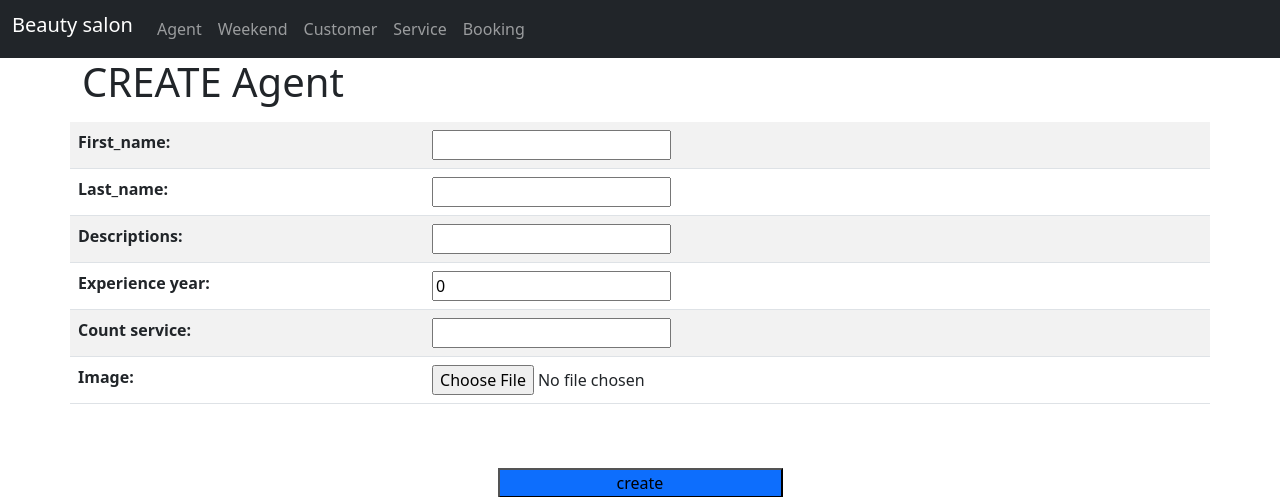
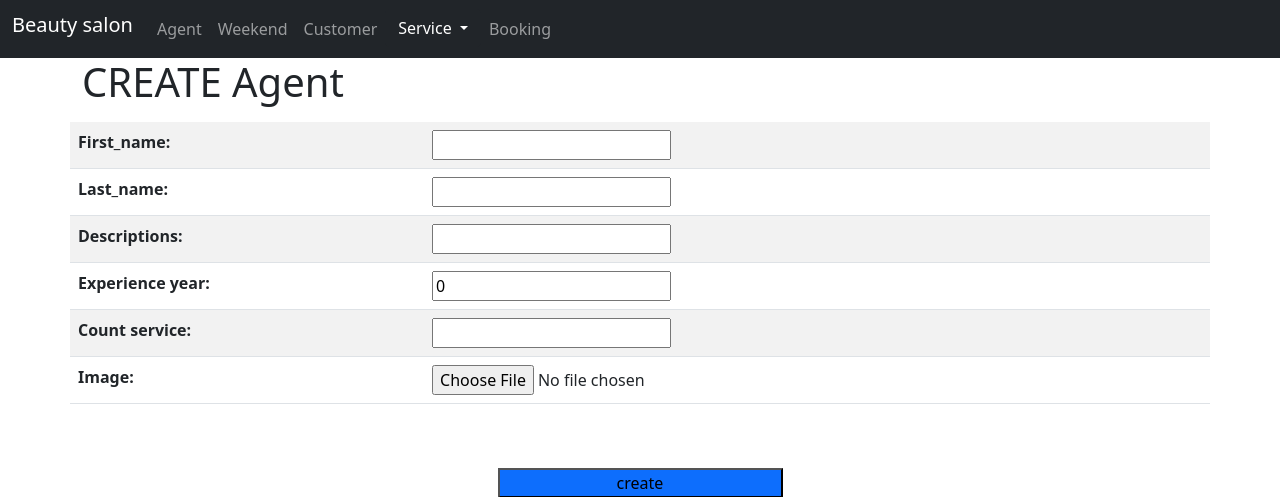
Before and after one commit to MohammadNasimi/makeup_project, a Django app: page /Agent/create_Agent/ in a window 1280 px wide. Shown: the top 497 px of the page. Run offline with Django 4.2, Linux system fonts and the light colour scheme.

Commit message:
change base ford dropdown service

```diff
--- a/templates/base/base.html
+++ b/templates/base/base.html
@@ -1,11 +1,13 @@
 <!DOCTYPE html>
 <html lang="en">
 <head>
-    <meta charset="UTF-8">
-    <title>{% block title %}Base{% endblock %}</title>
+    <title>Bootstrap 5 Website Example</title>
+    <meta charset="utf-8">
     <meta name="viewport" content="width=device-width, initial-scale=1">
     <link href="https://cdn.jsdelivr.net/npm/bootstrap@5.1.3/dist/css/bootstrap.min.css" rel="stylesheet">
+    <script src="https://cdn.jsdelivr.net/npm/bootstrap@5.1.3/dist/js/bootstrap.bundle.min.js"></script>
     <link rel="stylesheet" href="https://cdn.jsdelivr.net/npm/bootstrap-icons@1.5.0/font/bootstrap-icons.css">
+
 </head>
 <body>
 <nav class="navbar navbar-expand-sm navbar-dark bg-dark">
@@ -23,10 +25,19 @@
                     <a class="nav-link" href="{% url 'customer:create' %}">Customer</a>
                 </li>
                 <li class="nav-item">
-                    <a class="nav-link" href="{% url 'service:create' %}">Service</a>
+                    <div class="dropdown">
+                        <button class="btn btn-dark dropdown-toggle" type="button" id="dropdownMenuButton1"
+                                data-bs-toggle="dropdown" aria-expanded="false">
+                            Service
+                        </button>
+                        <ul class="dropdown-menu" aria-labelledby="">
+                            <li><a class="dropdown-item" href="{% url 'service:create' %}">service</a></li>
+                            <li><a class="dropdown-item" href="{% url 'service:list' %}">Service list</a></li>
+                        </ul>
+                    </div>
                 </li>
                 <li class="nav-item">
-                    <a class="nav-link" href="">Booking</a>
+                    <a class="nav-link" href="{% url 'service:create' %}">Booking</a>
                 </li>
             </ul>
         </div>
```
